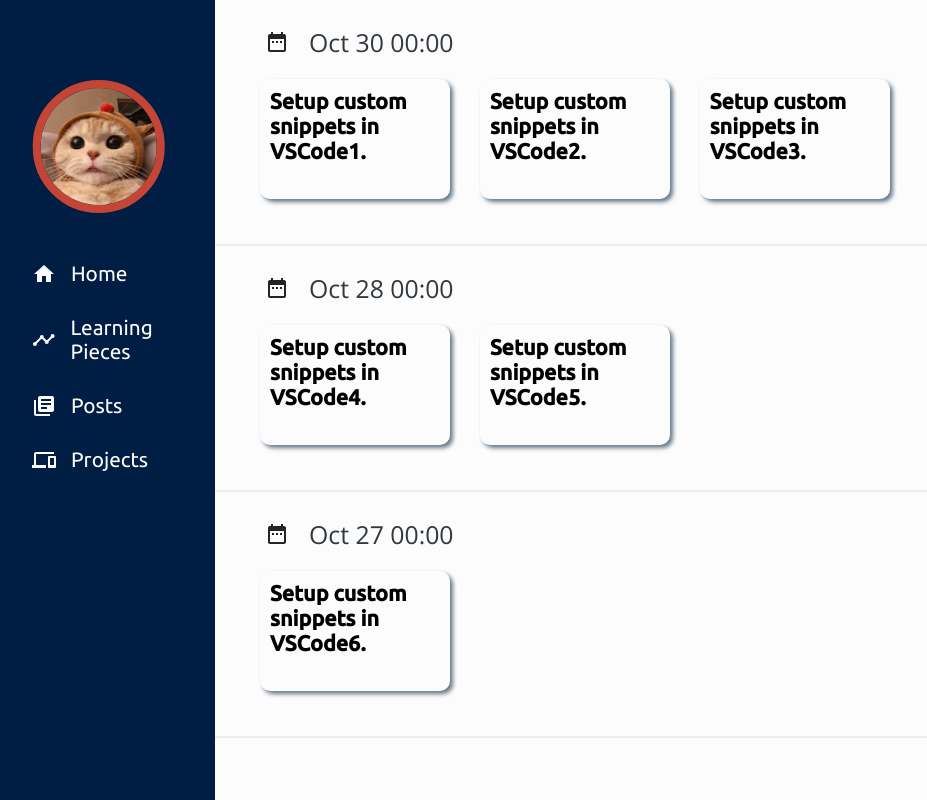
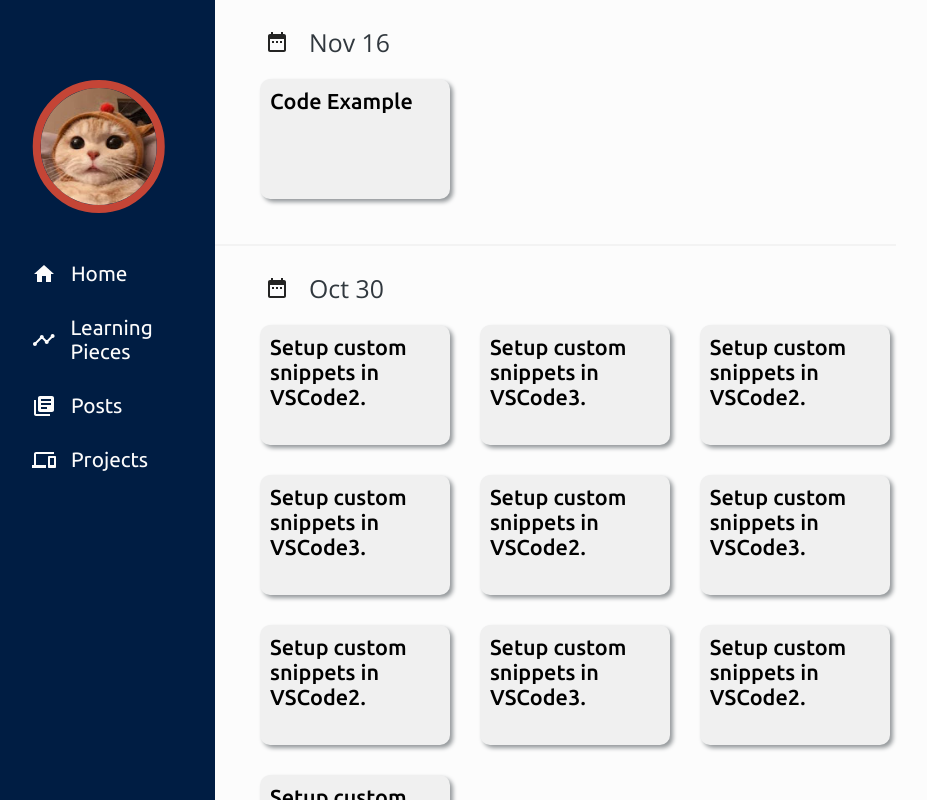
Before and after one commit to TonyLee-838/my-post-frontend, a React (Create React App) app: page /pieces in a window 1280 px wide. Shown: the top 800 px of the page, without its empty margins (18-945 px from the left). Built offline with nearby package versions, Linux system fonts and the light colour scheme; a web font is replaced by a local one.

Commit message:
Add interactive styles for piece when being selected. Change light and medium grey in color panel. Add Markdown conponent in PieceContent.

```diff
--- a/src/components/PieceMain.jsx
+++ b/src/components/PieceMain.jsx
@@ -6,39 +6,127 @@ import PieceList from "./pieces/PieceList";
 const data = [
   {
     id: "d1",
-    timeCreated: new Date(2020, 9, 30, 12, 32, 32),
-    title: `Setup custom snippets in VSCode1.`,
-    markdown: `# setting up snippets:\n - Do something.\n - Do another thing.\n - 1`,
+    timeCreated: new Date(2020, 10, 16, 12, 32, 32),
+    title: "Code Example",
+    markdown: `#h1\n##h2\n Code Example Here \n\n \`\`\`javascript\n
+import React from "react";
+import { createUseStyles } from "react-jss";
+
+import colors from "../../config/color";
+
+function BackgroundView({ children }) {
+  const classes = useStyle();
+
+  return <div className={classes.container}>{children}</div>;
+}
+
+const useStyle = createUseStyles({
+  container: {
+    backgroundColor: colors.white,
+    margin: 0,
+    display: "flex",
+    flexDirection: "column",
+
+    "@media  (min-width:688px)": {
+      flexDirection: "row",
+    },
+  },
+});
+
+export default BackgroundView;
+
+    \`\`\` `,
   },
   {
     id: "d2",
     timeCreated: new Date(2020, 9, 30, 12, 31, 32),
-    title: `Setup custom snippets in VSCode2.`,
-    markdown: `# setting up snippets:\n - Do something.\n - Do another thing.\n - 2`,
+    title: "Setup custom snippets in VSCode2.",
+    markdown:
+      "# setting up snippets:\n - Do something.\n - Do another thing.\n - 2",
   },
   {
     id: "d3",
     timeCreated: new Date(2020, 9, 30, 12, 30, 32),
-    title: `Setup custom snippets in VSCode3.`,
-    markdown: `# setting up snippets:\n - Do something.\n - Do another thing.\n - 3`,
+    title: "Setup custom snippets in VSCode3.",
+    markdown:
+      "# setting up snippets:\n - Do something.\n - Do another thing.\n - 3",
+  },
+  {
+    id: "d21",
+    timeCreated: new Date(2020, 9, 30, 12, 31, 32),
+    title: "Setup custom snippets in VSCode2.",
+    markdown:
+      "# setting up snippets:\n - Do something.\n - Do another thing.\n - 2",
+  },
+  {
+    id: "d31",
+    timeCreated: new Date(2020, 9, 30, 12, 30, 32),
+    title: "Setup custom snippets in VSCode3.",
+    markdown:
+      "# setting up snippets:\n - Do something.\n - Do another thing.\n - 3",
+  },
+  {
+    id: "d24",
+    timeCreated: new Date(2020, 9, 30, 12, 31, 32),
+    title: "Setup custom snippets in VSCode2.",
+    markdown:
+      "# setting up snippets:\n - Do something.\n - Do another thing.\n - 2",
+  },
+  {
+    id: "d32",
+    timeCreated: new Date(2020, 9, 30, 12, 30, 32),
+    title: "Setup custom snippets in VSCode3.",
+    markdown:
+      "# setting up snippets:\n - Do something.\n - Do another thing.\n - 3",
+  },
+  {
+    id: "d241",
+    timeCreated: new Date(2020, 9, 30, 12, 31, 32),
+    title: "Setup custom snippets in VSCode2.",
+    markdown:
+      "# setting up snippets:\n - Do something.\n - Do another thing.\n - 2",
+  },
+  {
+    id: "d321",
+    timeCreated: new Date(2020, 9, 30, 12, 30, 32),
+    title: "Setup custom snippets in VSCode3.",
+    markdown:
+      "# setting up snippets:\n - Do something.\n - Do another thing.\n - 3",
+  },
+  {
+    id: "d2421",
+    timeCreated: new Date(2020, 9, 30, 12, 31, 32),
+    title: "Setup custom snippets in VSCode2.",
+    markdown:
+      "# setting up snippets:\n - Do something.\n - Do another thing.\n - 2",
+  },
+  {
+    id: "d3231",
+    timeCreated: new Date(2020, 9, 30, 12, 30, 32),
+    title: "Setup custom snippets in VSCode3.",
+    markdown:
+      "# setting up snippets:\n - Do something.\n - Do another thing.\n - 3",
   },
   {
     id: "d4",
     timeCreated: new Date(2020, 9, 28, 11, 31, 32),
-    title: `Setup custom snippets in VSCode4.`,
-    markdown: `# setting up snippets:\n - Do something.\n - Do another thing.\n - 4 `,
+    title: "Setup custom snippets in VSCode4.",
+    markdown:
+      "# setting up snippets:\n - Do something.\n - Do another thing.\n - 4 ",
   },
   {
     id: "d5",
     timeCreated: new Date(2020, 9, 28, 11, 28, 32),
-    title: `Setup custom snippets in VSCode5.`,
-    markdown: `# setting up snippets:\n - Do something.\n - Do another thing.\n -5`,
+    title: "Setup custom snippets in VSCode5.",
+    markdown:
+      "# setting up snippets:\n - Do something.\n - Do another thing.\n -5",
   },
   {
     id: "d6",
     timeCreated: new Date(2020, 9, 27, 11, 18, 32),
-    title: `Setup custom snippets in VSCode6.`,
-    markdown: `# setting up snippets:\n - Do something.\n - Do another thing.\n-6`,
+    title: "Setup custom snippets in VSCode6.",
+    markdown:
+      "# setting up snippets:\n - Do something.\n - Do another thing.\n-6",
   },
 ];
 
@@ -48,6 +136,10 @@ const PieceMain = () => {
 
   const handleSelect = (id) => {
     if (selectedId) setSelectedId("");
+
+    //Reselect piece itself:
+    if (selectedId === id) return;
+
     setTimeout(() => {
       setSelectedId(id);
     }, 100);
@@ -59,7 +151,11 @@ const PieceMain = () => {
 
   return (
     <div>
-      <PieceList pieces={pieces} onSelect={handleSelect} />
+      <PieceList
+        pieces={pieces}
+        selectedId={selectedId}
+        onSelect={handleSelect}
+      />
       <PieceContent
         id="piece-content"
         piece={pieces.find((piece) => piece.id === selectedId)}
--- a/src/components/common/Markdown.jsx
+++ b/src/components/common/Markdown.jsx
@@ -7,14 +7,18 @@ import "../../assets/css/prism.css";
 import colors from "../../config/color";
 import fontFamilies from "../../config/fontFamily";
 
-function Markdown({ markdown }) {
+function Markdown({ markdown, className }) {
   const classes = useStyles();
 
   useEffect(() => {
     setTimeout(() => Prism.highlightAll(), 0);
   });
 
-  return <div className={classes.container}>{compiler(markdown)}</div>;
+  return (
+    <div className={`${classes.container} ${className}`}>
+      {compiler(markdown)}
+    </div>
+  );
 }
 
 const useStyles = createUseStyles({
--- a/src/components/common/TimeItem.jsx
+++ b/src/components/common/TimeItem.jsx
@@ -5,19 +5,19 @@ import IconItem from "./IconItem";
 import colors from "../../config/color";
 
 const TimeItem = ({ time, format = "MMM DD HH:mm", ...props }) => {
-  const getTimeString = (time) => {
-    const date = new Date(time);
-    return moment(date).format(format);
-  };
-
   return (
     <IconItem
+      {...props}
+      styles={styles}
       icon="MdDateRange"
-      label={getTimeString(time)}
-      styles={styles}
-      {...props}
+      label={getTimeString(time, format)}
     />
   );
+};
+
+const getTimeString = (time, format) => {
+  const date = new Date(time);
+  return moment(date).format(format);
 };
 
 const styles = {
--- a/src/components/pieces/PieceContent.jsx
+++ b/src/components/pieces/PieceContent.jsx
@@ -2,13 +2,16 @@ import React from "react";
 import { createUseStyles } from "react-jss";
 import colors from "../../config/color";
 import FadeDiv from "../common/animated/FadeDiv";
+import Markdown from "../common/Markdown";
 
-const PieceContent = ({ piece = {}, onClose, selectedId, ...props }) => {
+const PieceContent = ({ piece, onClose, selectedId, ...props }) => {
   const classes = useStyle();
   return (
     <FadeDiv triggerProp={selectedId} className={classes.container} {...props}>
       <div className={classes.closeButton} onClick={onClose}></div>
-      <div>{piece && piece.markdown}</div>
+      {piece && (
+        <Markdown markdown={piece.markdown} className={classes.content} />
+      )}
     </FadeDiv>
   );
 };
@@ -17,17 +20,23 @@ const useStyle = createUseStyles({
   container: {
     position: "fixed",
     top: "60px",
-    right: "60px",
-
+    right: "50px",
+    overflow: "scroll",
     borderRadius: "10px",
     padding: "30px",
     width: "430px",
-    height: "700px",
+    height: "720px",
     boxShadow: "3px 3px 4px" + colors.medium,
-    backgroundColor: colors.white,
+    backgroundColor: colors.light,
+  },
+  content: {
+    "& h1": {
+      textAlign: "center",
+      fontWeight: "700",
+    },
   },
   closeButton: {
-    position: "absolute",
+    position: "fixed",
     top: "15px",
     right: "15px",
     width: "40px",
--- a/src/components/pieces/PieceGroup.jsx
+++ b/src/components/pieces/PieceGroup.jsx
@@ -4,20 +4,20 @@ import colors from "../../config/color";
 import fontFamilies from "../../config/fontFamily";
 import TimeItem from "../common/TimeItem";
 
-const PieceGroup = ({ pieces, onSelect }) => {
+const PieceGroup = ({ pieces, onSelect, selectedId }) => {
   const classes = useStyle();
   return (
     <div className={classes.container}>
       {pieces.map((piece) => (
-        <>
         <div
           key={piece.id}
-            className={classes.pieces}
+          className={`${classes.pieces} ${
+            selectedId === piece.id ? classes.selected : ""
+          }`}
           onClick={() => onSelect(piece.id)}
         >
           {piece.title}
         </div>
-        </>
       ))}
     </div>
   );
@@ -32,14 +32,24 @@ const useStyle = createUseStyles({
     gridAutoRows: "150px",
   },
   pieces: {
+    backgroundColor: colors.light,
     borderRadius: "10px",
+    boxShadow: "3px 3px 4px" + colors.medium,
+    cursor: "pointer",
+    fontFamily: fontFamilies.round,
+    fontSize: "1.35rem",
+    fontWeight: "500",
     margin: "15px",
     padding: "10px",
-    fontFamily: fontFamilies.round,
-    fontSize: "1.35rem",
-    fontWeight: "bold",
-    cursor: "pointer",
-    boxShadow: "3px 3px 4px" + colors.medium,
+    transition: "all 100ms ease, transform 25ms ease-in",
+
+    "&:hover": {
+      transform: "scale(1.02,1.02)",
+    },
+  },
+  selected: {
+    backgroundColor: colors.lightBlue,
+    color: colors.white,
   },
 });
 
--- a/src/components/pieces/PieceList.jsx
+++ b/src/components/pieces/PieceList.jsx
@@ -1,13 +1,12 @@
 import React from "react";
 import { createUseStyles } from "react-jss";
-import colors from "../../config/color";
-import fontFamilies from "../../config/fontFamily";
 import _ from "lodash";
 import PieceGroup from "./PieceGroup";
 import TimeItem from "../common/TimeItem";
 import Separator from "../common/Separator";
+import ScrollUpButton from "../common/ScrollUpButton";
 
-const PieceList = ({ pieces, onSelect }) => {
+const PieceList = ({ pieces, onSelect, selectedId }) => {
   const classes = useStyle();
   const groups = _.groupBy(pieces, (piece) => piece.timeCreated.toDateString());
 
@@ -15,11 +14,16 @@ const PieceList = ({ pieces, onSelect }) => {
     <div id="piece-container" className={classes.container}>
       {Object.keys(groups).map((time) => (
         <div>
-          <TimeItem time={time} className={classes.time} />
-          <PieceGroup pieces={groups[time]} onSelect={onSelect} />
-          <Separator />
+          <TimeItem time={time} format={"MMM DD"} className={classes.time} />
+          <PieceGroup
+            selectedId={selectedId}
+            pieces={groups[time]}
+            onSelect={onSelect}
+          />
+          <Separator width={"65%"} />
         </div>
       ))}
+      <ScrollUpButton />
     </div>
   );
 };
--- a/src/config/color.js
+++ b/src/config/color.js
@@ -1,7 +1,7 @@
 const colors = {
   white: "#fcfcfc",
-  light: "#e9e9e9",
-  medium: "#65788a",
+  light: "#f0f0f0",
+  medium: "#95999c",
   dark: "#31383e",
   lightBlue: "#0584fd",
   blue: "#134b77",
```
Lines whose indentation alone changed are shown as unchanged.
